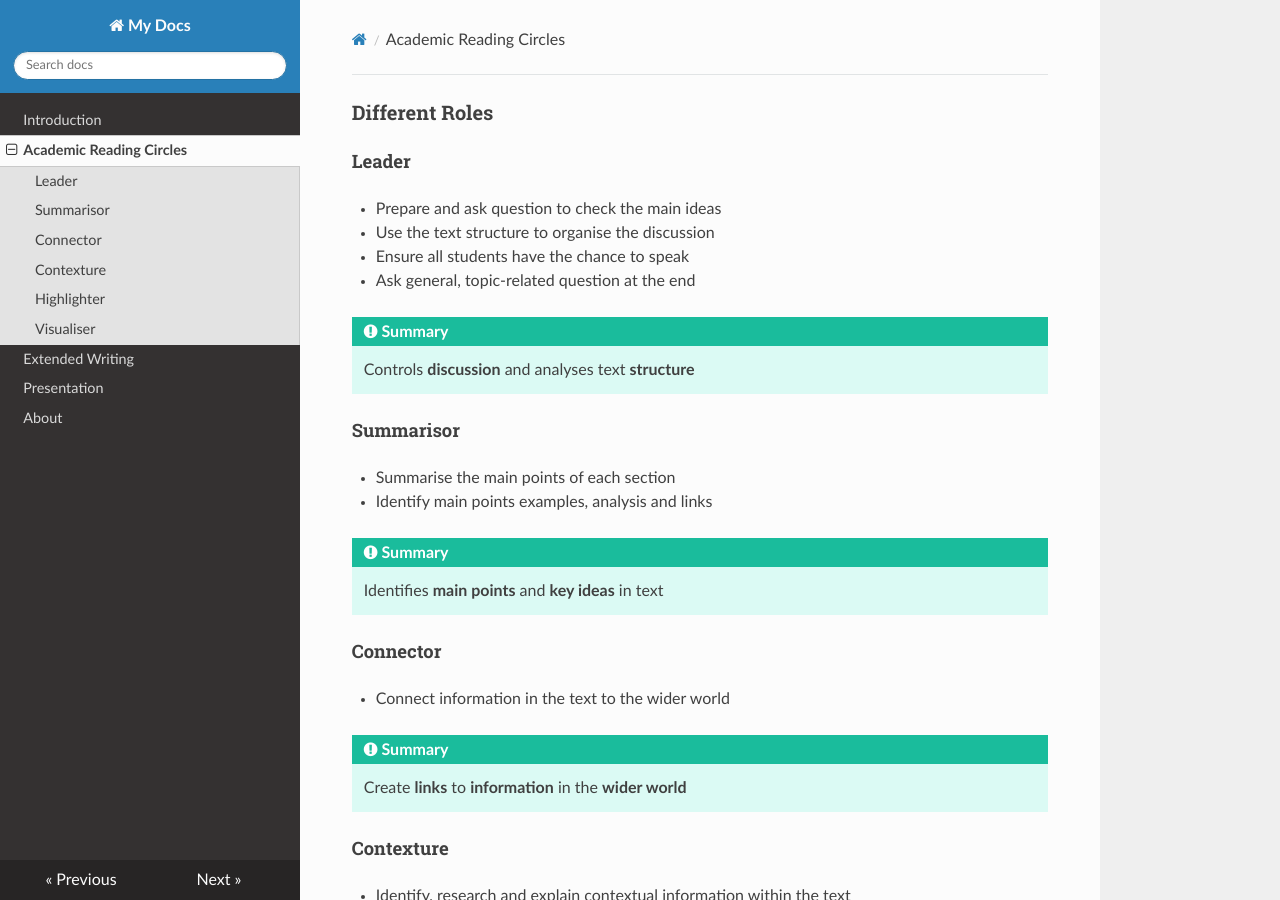
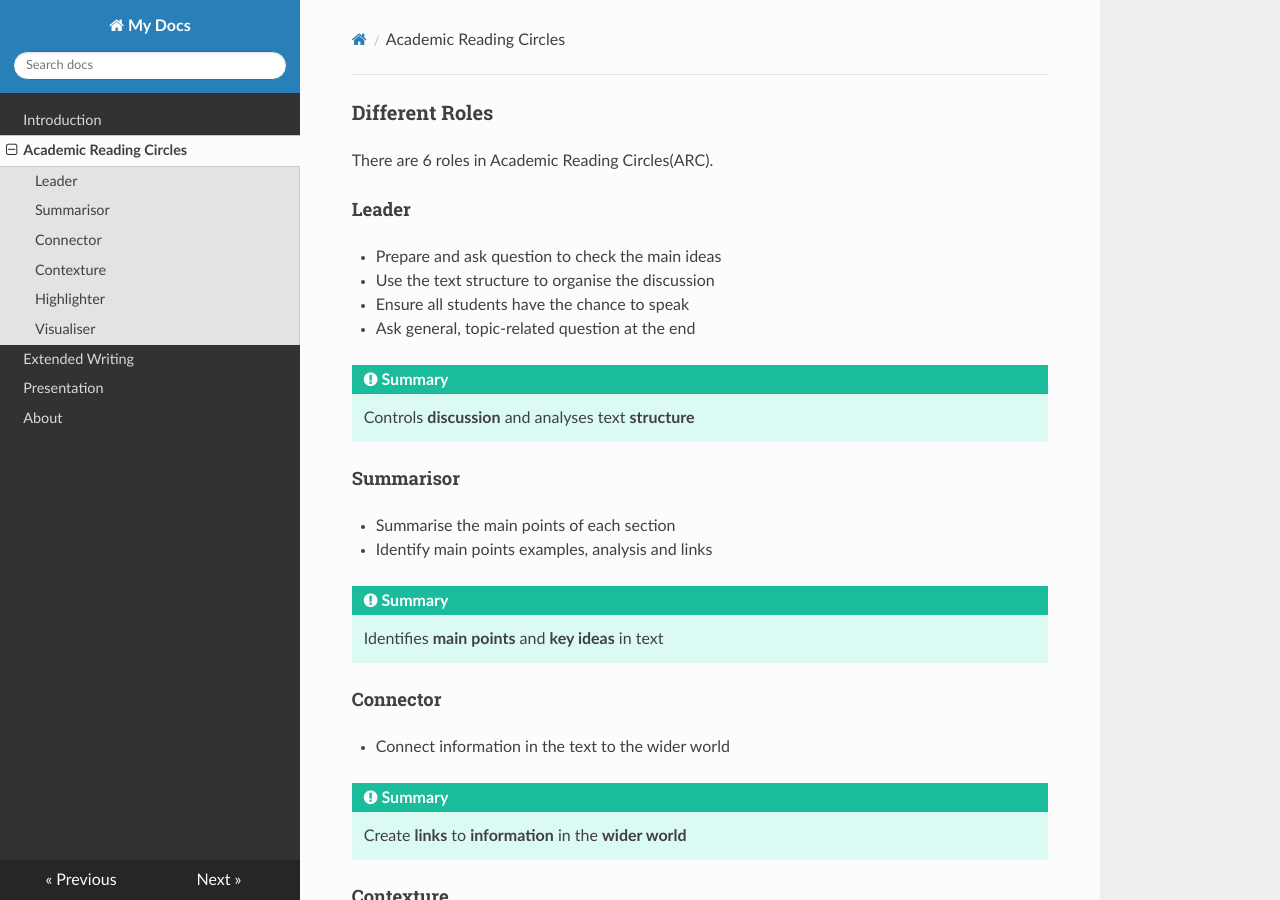
Before and after one commit to SilvesterHsu/ELTC-6Week, an MkDocs documentation site: the page built from docs/ARC.md, in a window 1280 px wide and 900 px high. Built offline with MkDocs 1.6.1, drawn with Linux system fonts in a browser that asks for light colours; nearby versions of some CDN libraries.

Commit message:
Add description in the role of ARC

```diff
--- a/docs/ARC.md
+++ b/docs/ARC.md
@@ -1,4 +1,6 @@
 # Different Roles
+
+There are 6 roles in Academic Reading Circles(ARC).
 
 ## Leader
 
```
